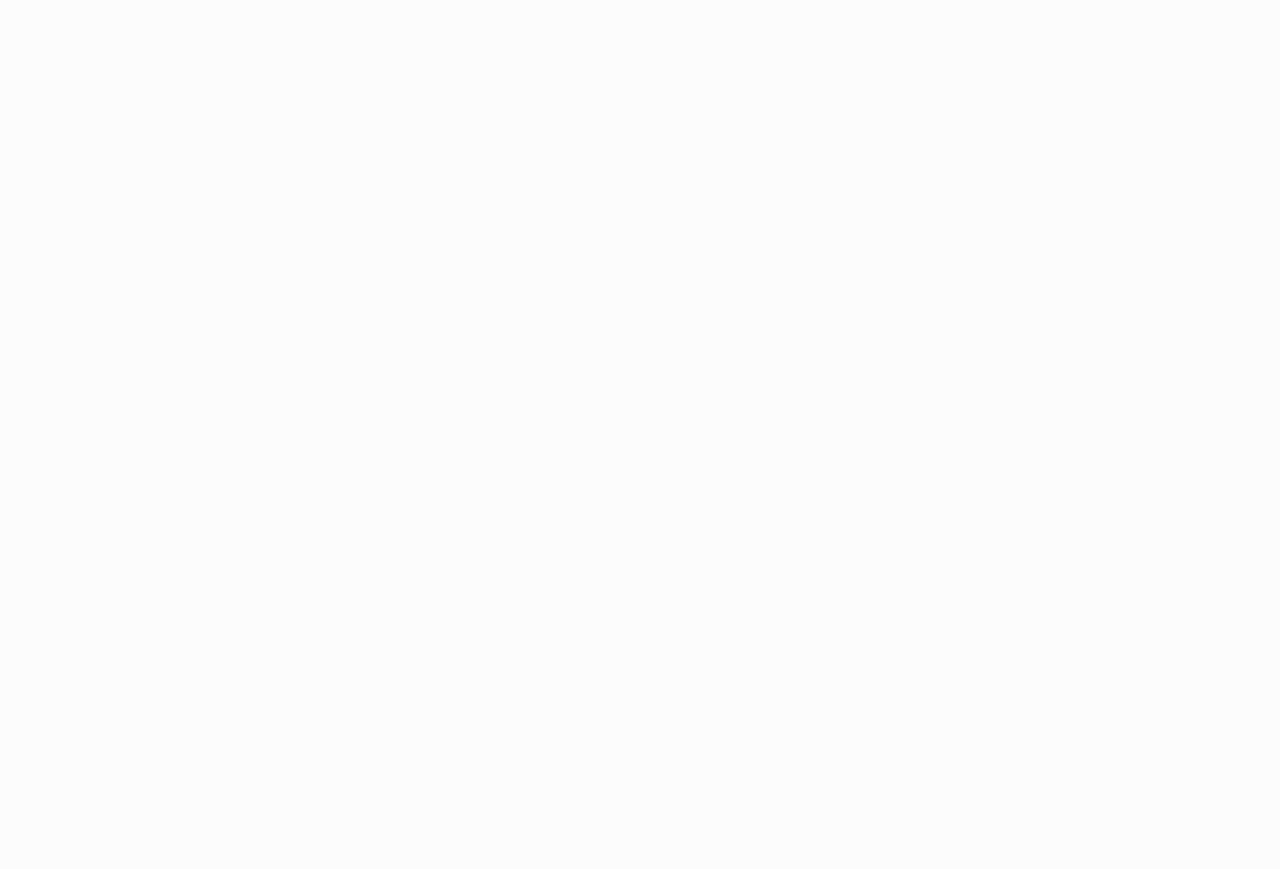
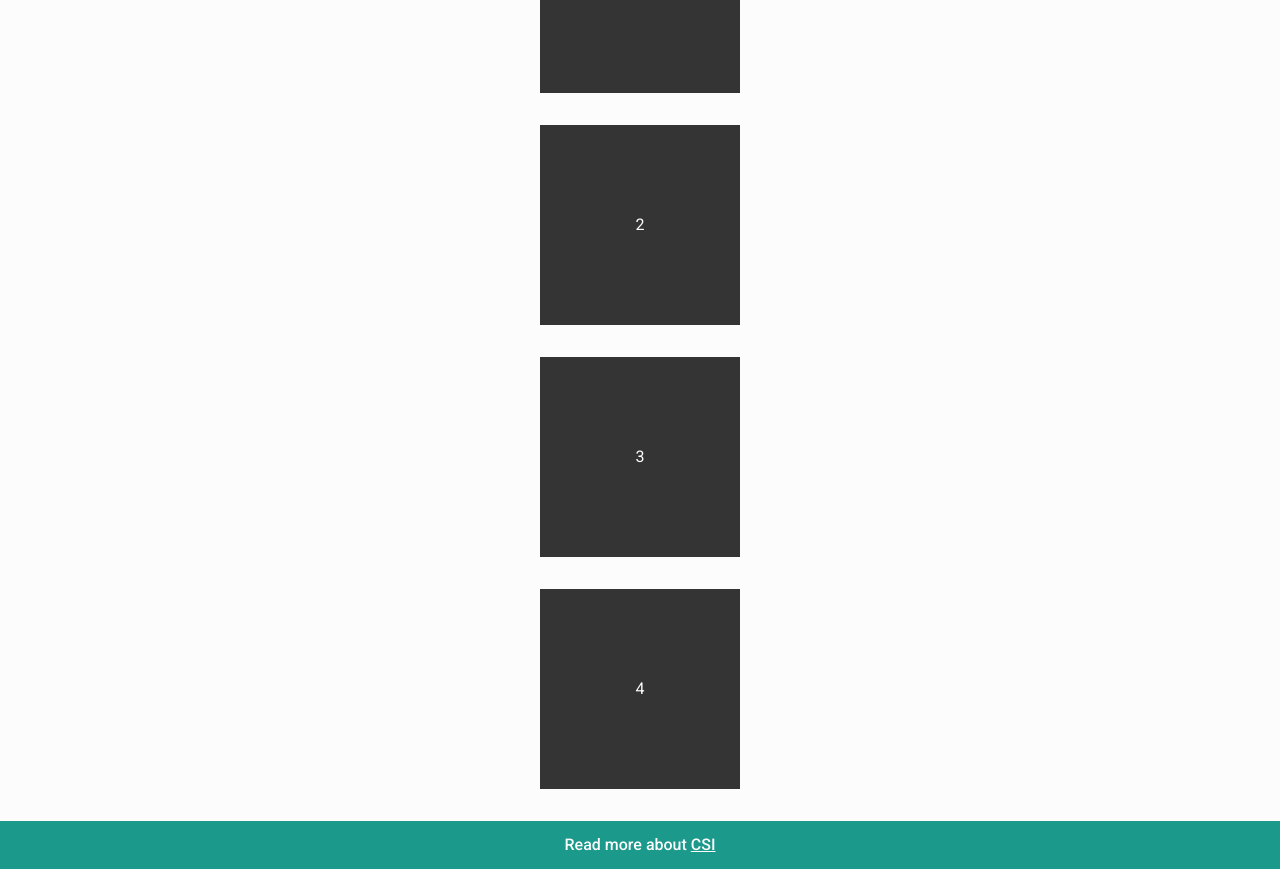
Before and after one commit to amu-cai/amueval-frontend, a React (Create React App) app: page / in a window 1280 px wide. Shown: the part 1621-2490 px from the top of the page. Before the commit the page ends 1398 px from the top, so only its background shows below. Built offline with nearby package versions, Linux system fonts and the light colour scheme.

Commit message:
partnerships and footer

```diff
--- a/src/App.js
+++ b/src/App.js
@@ -4,6 +4,7 @@ import LandingPage from "./pages/LandingPage";
 import Challenges from "./pages/Challenges";
 import {BrowserRouter, Route, Routes} from "react-router-dom";
 import NavBar from "./components/elements/NavBar";
+import Footer from "./components/sections/Footer";
 
 const App = () => {
     return (
@@ -15,6 +16,7 @@ const App = () => {
                     <Route exact path='/' element={<LandingPage/>}/>
                     <Route element={<LandingPage/>}/>
                 </Routes>
+                <Footer/>
             </ThemeProvider>
         </BrowserRouter>
     );
--- /dev/null
+++ b/src/components/elements/Placeholder.js
@@ -0,0 +1,14 @@
+import React from "react";
+import {FlexColumn} from "../../utils/containers";
+import theme from "../../utils/theme";
+
+const Placeholder = (props) => {
+    return (
+        <FlexColumn width='200px' height='200px'
+                    backgroundColor={theme.colors.dark} color={theme.colors.white}>
+            {props.children}
+        </FlexColumn>
+    );
+}
+
+export default Placeholder;
--- /dev/null
+++ b/src/components/sections/Footer.js
@@ -0,0 +1,39 @@
+import React from "react";
+import {Container, FlexRow} from "../../utils/containers";
+import styled from "styled-components";
+import {Medium} from "../../utils/fonts";
+import {Link} from "react-router-dom";
+
+const FooterStyle = styled(FlexRow)`
+  width: 100%;
+  height: 48px;
+  display: flex;
+  justify-content: center;
+  align-items: center;
+  background-color: ${({theme}) => theme.colors.green};
+
+  * {
+    color: ${({theme}) => theme.colors.white}
+  }
+
+  a {
+    text-decoration: underline;
+    cursor: pointer;
+  }
+`;
+
+const Footer = () => {
+    return (
+        <FooterStyle as='footer'>
+            <Medium as='p'>
+                Read more about&nbsp;
+                <Container as='a' display='inline' target='_blank'
+                           href='https://wmi.amu.edu.pl/wiadomosci/wmi-w-mediach/centrum-sztucznej-inteligencji'>
+                    CSI
+                </Container>
+            </Medium>
+        </FooterStyle>
+    );
+}
+
+export default Footer;
--- a/src/components/sections/Hero.js
+++ b/src/components/sections/Hero.js
@@ -8,7 +8,7 @@ import {Link} from "react-router-dom";
 const Hero = () => {
     return (
         <FlexColumn alignmentX='flex-start' gap='24px'
-                    width='80%' maxWidth='452px' margin='90px 0 0 0'>
+                    width='80%' maxWidth='452px'>
             <H1 as="h1">
                 Welcome to
                 <Container display="inline" color={theme.colors.green}>
--- /dev/null
+++ b/src/components/sections/Partnerships.js
@@ -0,0 +1,32 @@
+import React from "react";
+import {FlexColumn, Grid} from "../../utils/containers";
+import {H2} from "../../utils/fonts";
+import Placeholder from "../elements/Placeholder";
+
+const Partnerships = () => {
+    return (
+        <FlexColumn as='section' alignmentX='flex-start' width='80%' maxWidth='452px' gap='32px'>
+            <H2 as='h2'>
+                Our partnerships
+            </H2>
+            <FlexColumn width='100%'>
+                <Grid gridGap='32px 0'>
+                    <Placeholder>
+                        1
+                    </Placeholder>
+                    <Placeholder>
+                        2
+                    </Placeholder>
+                    <Placeholder>
+                        3
+                    </Placeholder>
+                    <Placeholder>
+                        4
+                    </Placeholder>
+                </Grid>
+            </FlexColumn>
+        </FlexColumn>
+    );
+}
+
+export default Partnerships;
--- a/src/pages/LandingPage.js
+++ b/src/pages/LandingPage.js
@@ -4,14 +4,17 @@ import Motivation from "../components/sections/Motivation";
 import Csi from "../components/sections/Csi";
 import Commercial from "../components/sections/Commercial";
 import Hero from "../components/sections/Hero";
+import Partnerships from "../components/sections/Partnerships";
 
 const LandingPage = () => {
     return (
-        <FlexColumn alignmentY='flex-start' width='100%' minHeight='100vh' as='main' gap='48px'>
+        <FlexColumn as='main' alignmentY='flex-start' width='100%'
+                    minHeight='100vh' padding='90px 0 32px 0' gap='48px'>
             <Hero/>
             <Motivation/>
             <Csi/>
             <Commercial/>
+            <Partnerships/>
         </FlexColumn>
     );
 }
```
